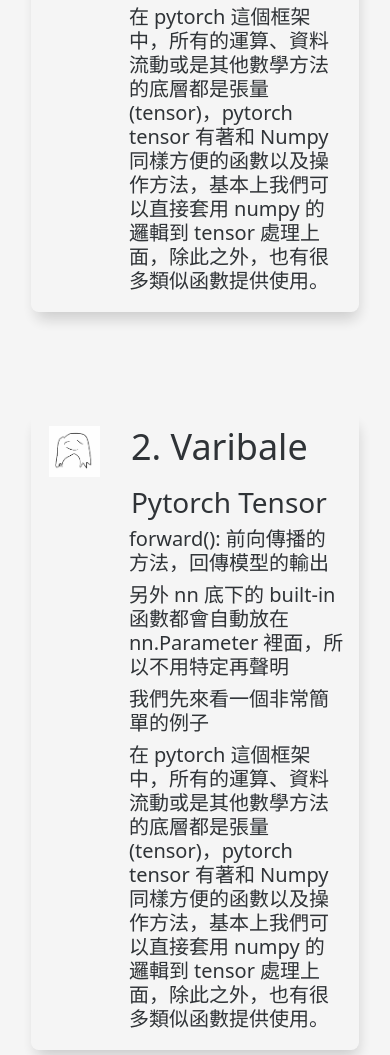
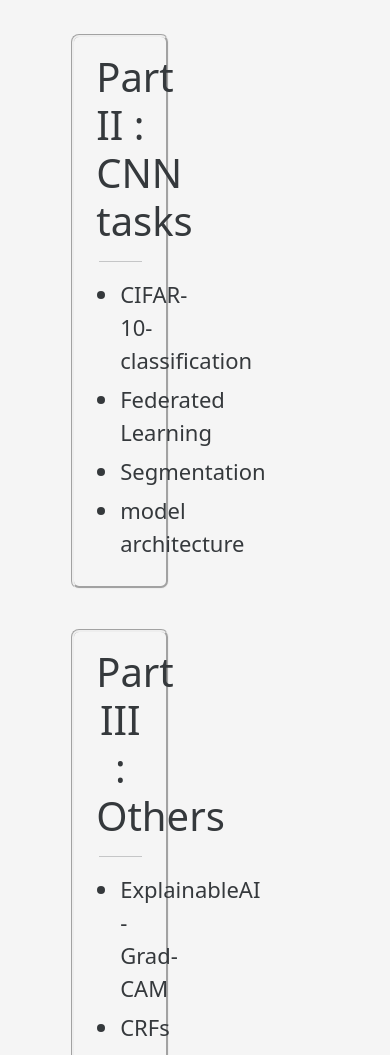
Before and after one commit to HongBin2112/torch_tutorial_website, a plain HTML site: page index.html in a window 390 px wide. Shown: the part 743-1798 px from the top of the page. Drawn offline with nearby package versions, Linux system fonts and the light colour scheme.

Commit message:
intro card

```diff
--- a/css/index.css
+++ b/css/index.css
@@ -9,7 +9,7 @@
 
 
 .hr_half_width_center{
-    width: 50%;
+    width: 60%;
     margin-left: auto;
     margin-right: auto;
 }
@@ -18,7 +18,49 @@
 
 
 /**/
+.content_intro_card_box{
+    display: flex;
+    justify-content: center;
+    flex-direction: row;
 
+    margin:80px 8% 0px 8%;
+    transition : 0.3s;
+
+}
+
+
+
+.content_intro_card{
+    width:30%;
+    margin:20px 40px;
+    padding: 10px 10px;
+    border-style: groove;
+    border-radius: 8px;
+    opacity : 0.9;
+    transition : 0.5s;
+}
+
+
+.content_intro_card:hover{
+    box-shadow:5px 14px 8px -2px rgba(0,0,0,0.2);
+    opacity : 1;
+    transform : scale(1.04);
+}
+
+
+.content_intro_card h1{
+    text-align:center;
+    font-size:40px;
+    margin:6px 12px;
+}
+
+.content_intro_card li{
+    font-size:22px;
+    margin:6px 4px;
+}
+
+
+/**/
 .content_part_box{
     display: flex;
     justify-content: center;
@@ -33,13 +75,16 @@
 }
 
 .content_title{
-    width:30%;
+    width:60%;
     margin:2px auto;
     text-align:center;
     font-size: 48px;
 
     transition : 0.3s;
+
 }
+
+
 
 .content_title_box:hover{
     transform : scale(1.01);
@@ -48,13 +93,13 @@
 
 .content_info_box{
 
-    width:80%;
+    width:60%;
     padding:1.5% 2%;
-    margin:50px 8%;
+    margin:50px auto;
     box-shadow:2px 10px 16px -4px rgba(0,0,0,0.2);
 
     transition : 0.5s;
-    opacity : 0.93;
+    opacity : 0.96;
 
     /*
     border-style: groove;
@@ -65,15 +110,7 @@
 
     display: flex;
     flex-direction: row;
-    /*flex-wrap:nowrap;*/
 
-    @media screen and (max-width: 500px){
-     font-size:34px;
-     width:auto;
-     padding:1.5% 2%;
-     margin:50px 8%;
-
-    }
 }
 
 .content_info_box:hover{
@@ -108,3 +145,83 @@
     font-size:28px;
     margin:8px 2px;
 }
+
+
+
+
+
+
+
+
+
+
+
+
+/* css when window width<500 */
+
+@media screen and (max-width: 500px){
+
+
+
+    /**/
+    .content_intro_card_box{
+        display: flex;
+        justify-content: center;
+        flex-direction: column;
+
+        margin:80px 8% 0px 8%;
+        transition : 0.3s;
+
+    }
+
+
+
+
+
+
+
+
+
+    .content_title{
+        width:80%;
+        margin:2px auto;
+        text-align:center;
+        font-size: 30px;
+
+    }
+
+    .content_info_box{
+        font-size:20px;
+        width:auto;
+        padding:1.5% 2%;
+        margin:50px 8%;
+
+        display: flex;
+        flex-direction: column;
+    }
+
+    .content_info_img{
+        width:50%;
+        margin:10px auto;
+    }
+
+
+    .content_info_text{
+        font-size:14px;
+        width: auto;
+        margin:0px 2% 5px 6%;
+        flex: 1 2 auto;
+    }
+
+    .content_info_text_title{
+        /*text-align:center;*/
+        font-size:26px;
+        margin:2px 2px 12px;
+    }
+
+    .content_info_text_h1{
+        font-size:20px;
+        margin:8px 2px;
+    }
+
+}
--- a/index.html
+++ b/index.html
@@ -36,11 +36,6 @@
               <a class="nav-link active" aria-current="page" href="#">Menu</a>
             </li>
 
-
-            <li class="nav-item">
-              <a class="nav-link active" href="https://github.com/DongDong-Zoez/pytorchAI"> About </a>
-            </li>
-
             <li class="nav-item">
               <a class="nav-link active" href="https://github.com/DongDong-Zoez/pytorchAI"> Github </a>
             </li>
@@ -59,6 +54,9 @@
 
             </li>
 
+            <li class="nav-item">
+              <a class="nav-link active" href="https://github.com/DongDong-Zoez/pytorchAI"> About </a>
+            </li>
             <!--
               <li class="nav-item">
                 <a class="nav-link disabled">Disabled</a>
@@ -86,6 +84,62 @@
 
 
 
+    <div class="content_intro_card_box">
+
+      <div class="content_intro_card">
+
+        <h1>Part I : Pytorch basis</h1>
+        <hr class="hr_half_width_center">
+
+        <ul>
+          <li>Varibale</li>
+          <li>Module</li>
+          <li>dataloader</li>
+          <li>augmentation</li>
+          <li>optimizer</li>
+        </ul>
+
+      </div>
+
+      <div class="content_intro_card">
+
+        <h1>Part II : CNN tasks</h1>
+        <hr class="hr_half_width_center">
+
+        <ul>
+          <li>CIFAR-10-classification</li>
+          <li>Federated Learning</li>
+          <li>Segmentation</li>
+          <li>model architecture</li>
+        </ul>
+
+      </div>
+
+      <div class="content_intro_card">
+
+        <h1>Part III : Others</h1>
+        <hr class="hr_half_width_center">
+
+        <ul>
+          <li>ExplainableAI - Grad-CAM </li>
+          <li>CRFs - ConvCRFs</li>
+        </ul>
+
+      </div>
+
+
+    </div>
+
+
+
+
+
+
+
+
+
+
+
     <div class="content_part_box">
 
       <div class="content_title_box">
@@ -103,7 +157,8 @@
         <div class="content_info_text">
           <p class="content_info_text_title"> 1. Varibale</p>
           <h1 class="content_info_text_h1">Pytorch Tensor</h1>
-          <h5>在 pytorch 這個框架中，所有的運算、資料流動或是其他數學方法的底層都是張量 (tensor)，pytorch tensor 有著和 Numpy 同樣方便的函數以及操作方法，基本上我們可以直接套用 numpy 的邏輯到 tensor 處理上面，除此之外，也有很多類似函數提供使用。</h5>
+
+          在 pytorch 這個框架中，所有的運算、資料流動或是其他數學方法的底層都是張量 (tensor)，pytorch tensor 有著和 Numpy 同樣方便的函數以及操作方法，基本上我們可以直接套用 numpy 的邏輯到 tensor 處理上面，除此之外，也有很多類似函數提供使用。
         </div>
 
      </div>
@@ -112,16 +167,15 @@
       <div class="content_info_box">
 
         <div class="content_info_img">
-          <img src="./assets/dongdong_zoez.png"  class="img-fluid" alt="Part I, 2. Varibale" />
+          <img src="./assets/dongdong_zoez.png"  class="img-fluid" alt="Part I, 2. Module" />
         </div>
 
         <div class="content_info_text">
-          <p class="content_info_text_title"> 2. Varibale</p>
-          <h1 class="content_info_text_h1">Pytorch Tensor</h1>
-          <h5>forward(): 前向傳播的方法，回傳模型的輸出</h5>
-          <h5>另外 nn 底下的 built-in 函數都會自動放在 nn.Parameter 裡面，所以不用特定再聲明</h5>
-          <h5>我們先來看一個非常簡單的例子</h5>
-          <h5>在 pytorch 這個框架中，所有的運算、資料流動或是其他數學方法的底層都是張量 (tensor)，pytorch tensor 有著和 Numpy 同樣方便的函數以及操作方法，基本上我們可以直接套用 numpy 的邏輯到 tensor 處理上面，除此之外，也有很多類似函數提供使用。</h5>
+          <p class="content_info_text_title"> 2. Module</p>
+          <h1 class="content_info_text_h1"> Pytorch Module </h1>
+          pytorch module 是一個 pytorch 寫好的物件，當我們想要自定義網路的時候必須從 nn.Module 繼承 pytorch module 的屬性，在自定義網路中必須包含兩個部分
+
+
         </div>
 
      </div>
```
